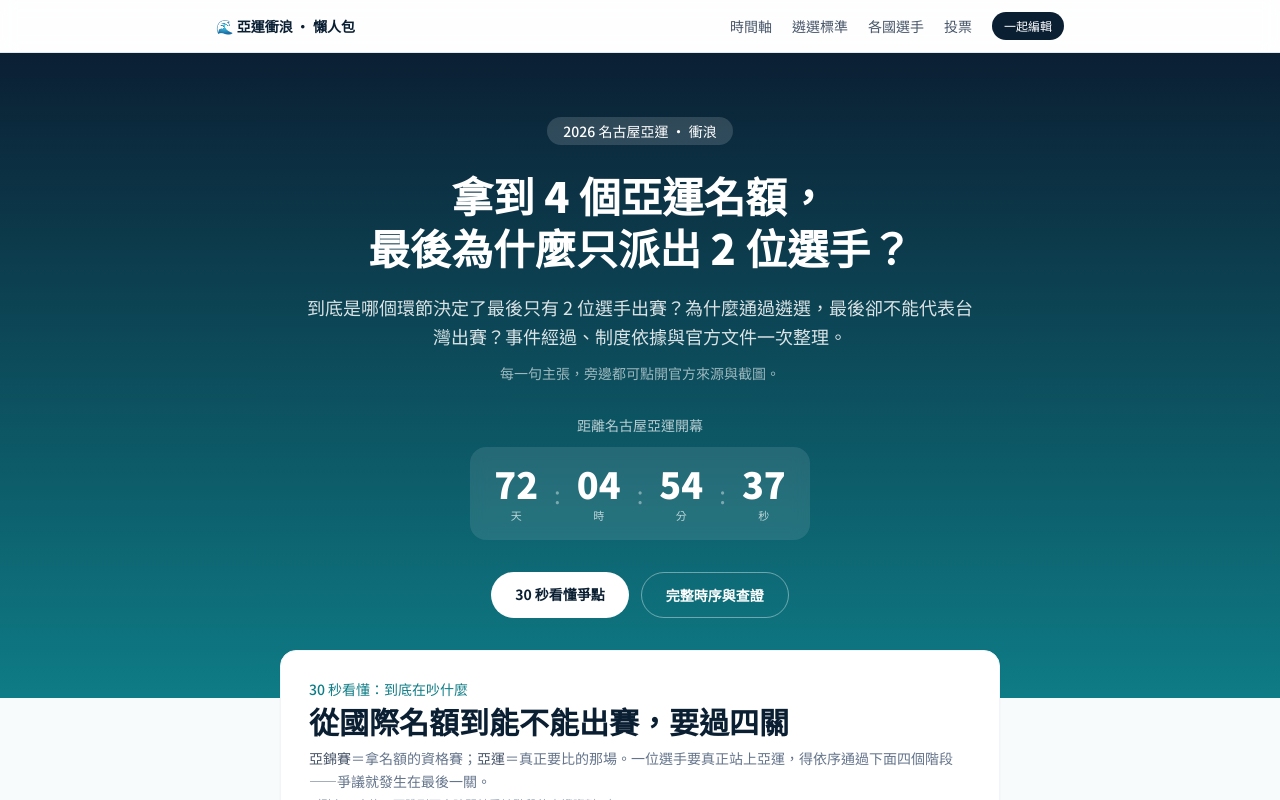
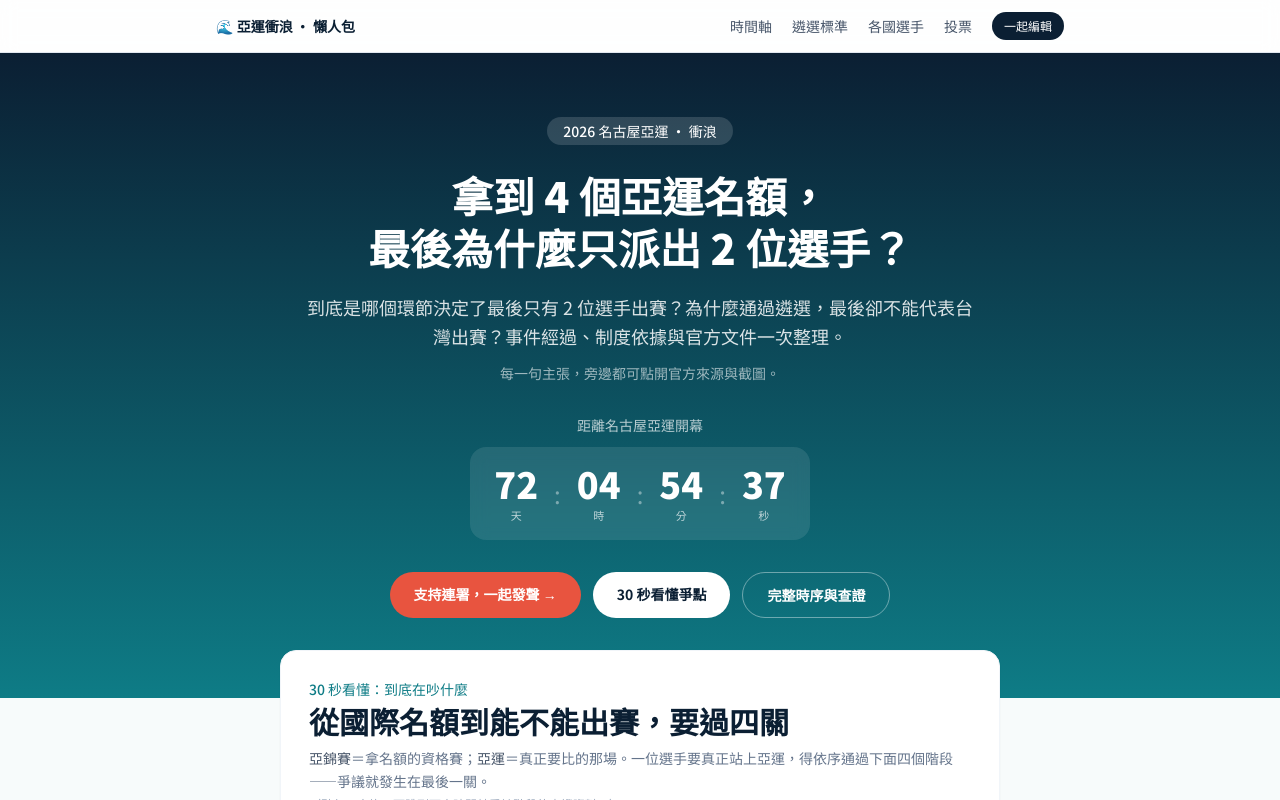
Before and after one commit to sucrelinsurfer/Aichi-Nagoya-2026issue, a Next.js app in the folder web/: page / in a window 1280 px wide. Shown: the top 800 px of the page. Built offline with nearby package versions, Linux system fonts and the light colour scheme; no server answers.

Commit message:
時間軸新增 7/1 亞運報名截止,主訴求改成推薦連署

```diff
--- a/web/app/page.tsx
+++ b/web/app/page.tsx
@@ -36,6 +36,12 @@ export default function Home() {
             <Countdown />
           </div>
           <div className="mt-8 flex flex-wrap justify-center gap-3">
+            <a
+              href="#action"
+              className="rounded-full bg-coral px-6 py-3 text-sm font-bold text-white transition hover:bg-coral/90"
+            >
+              支持連署，一起發聲 →
+            </a>
             <a
               href="#dispute"
               className="rounded-full bg-white px-6 py-3 text-sm font-bold text-ink transition hover:bg-foam"
@@ -85,11 +91,17 @@ export default function Home() {
         <div className="mx-auto max-w-3xl space-y-8">
           <Poll />
           <div className="rounded-2xl border border-slate-100 bg-white p-6 text-center shadow-sm">
-            <h3 className="text-xl font-bold text-ink">讓更多人看見</h3>
+            <h3 className="text-xl font-bold text-ink">一起連署，讓議題被回答</h3>
             <p className="mx-auto mt-2 max-w-md text-sm text-slate-500">
-              議題被看見，才有被回答的機會。分享出去，也邀運動部給一個公開的說法。
+              已有公民在公共政策平臺發起連署，請求檢討這套參賽制度。多一筆附議，議題就多一分被正視的重量——附議之外，也把它分享出去。
             </p>
-            <div className="mt-5 flex justify-center">
+            <div className="mt-5 flex flex-wrap items-center justify-center gap-3">
+              <a
+                href="#action"
+                className="rounded-full bg-wave px-5 py-2.5 text-sm font-bold text-white transition hover:bg-ink"
+              >
+                前往連署 →
+              </a>
               <ShareBar />
             </div>
           </div>
--- a/web/components/TakeAction.tsx
+++ b/web/components/TakeAction.tsx
@@ -79,7 +79,7 @@ export default function TakeAction() {
       </p>
 
       <p className="mt-4 border-t border-slate-100 pt-3 text-xs leading-relaxed text-slate-400">
-        此提案由公民發起，非本站發動；本站中立整理事實與各方說法，是否附議由你自行決定。
+        此提案由公民發起，非本站發動。本站中立整理事實與各方說法；若你認同「已取得資格的選手應有出賽機會、制度應公開透明」，我們鼓勵你花一分鐘完成附議——每一筆連署，都是把議題推向被回答的力量。
       </p>
     </div>
   );
--- a/web/data/timeline.ts
+++ b/web/data/timeline.ts
@@ -335,6 +335,17 @@ export const TIMELINE: TimelineItem[] = [
     },
   },
   {
+    id: "tl-deadline",
+    date: "2026/7/1",
+    title: "亞運具名選手報名截止",
+    body: "名古屋亞運衝浪項目的具名選手報名於本日截止。這也意味著：6/26 審查會不予提名男子選手後，男子兩席在此刻正式無法再遞補、補救——爭取出賽的時間窗口就此關上。連署與陳情若要有實質意義，時間點的緊迫性正在於此。",
+    fact: {
+      status: "unverified",
+      note: "報名截止日 7/1 尚待主辦方或中華奧會的正式報名時程文件逐字核對，暫列待查；歡迎提供官方時程佐證。",
+      sources: [],
+    },
+  },
+  {
     id: "tl-statement",
     date: "2026/7/6",
     title: "協會：發9點聲明重申配額≠代表權",
```
Also changed, not shown: 1 other file (tests, documents, lock files or other folders).
